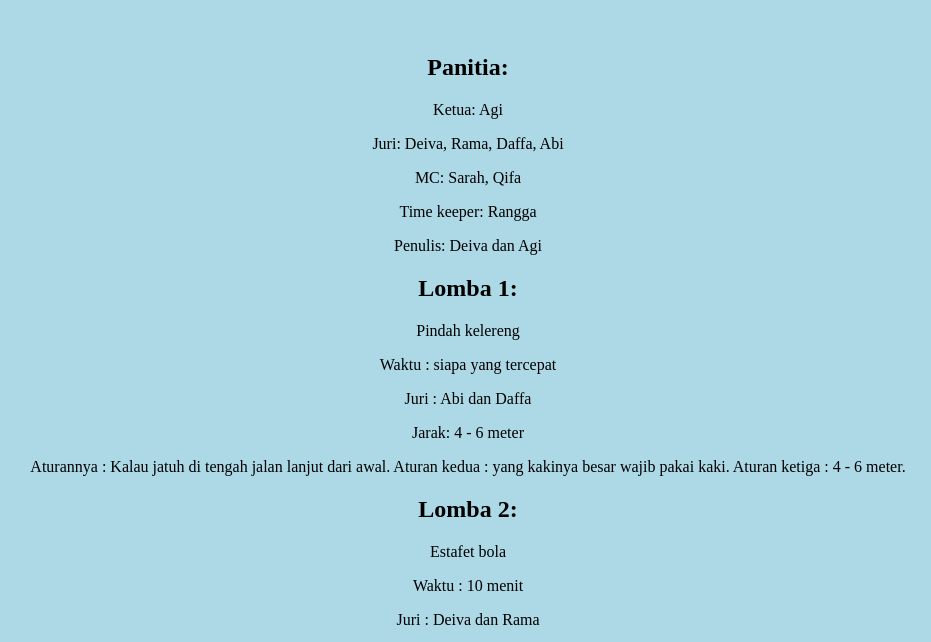
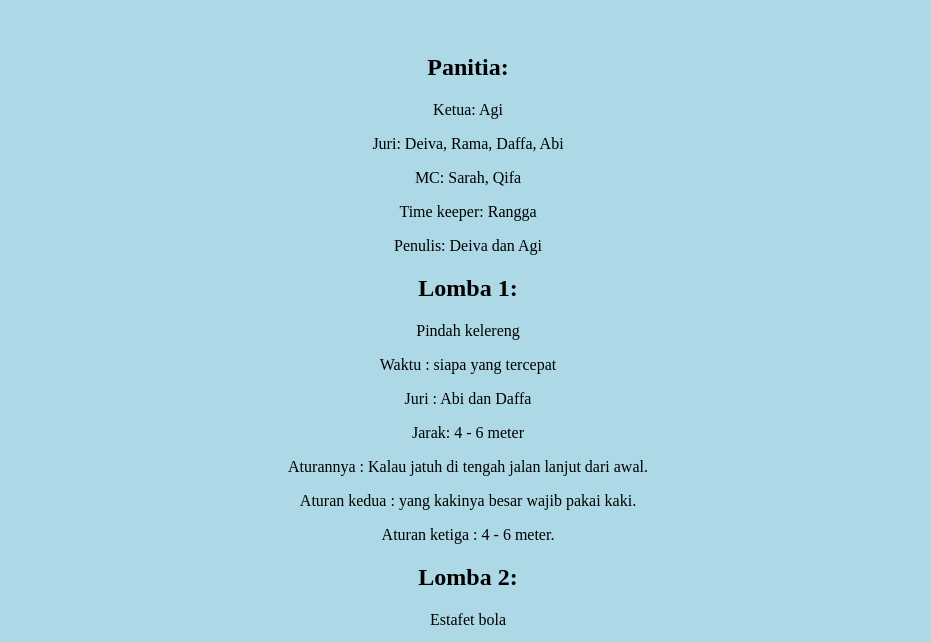
Before and after one commit to Daffa7382466/17kancil.github.io, a plain HTML site: page index.html in a window 1280 px wide. Shown: the part 83-725 px from the top of the page, without its empty margins (172-1103 px from the left). Drawn offline with Linux system fonts and the light colour scheme.

Commit message:
index.html

```diff
--- a/index.html
+++ b/index.html
@@ -26,7 +26,9 @@
     <p>Waktu : siapa yang tercepat</p>
     <p>Juri : Abi dan Daffa</p>
     <p>Jarak: 4 - 6 meter</p>
-    <p>Aturannya : Kalau jatuh di tengah jalan lanjut dari awal. Aturan kedua : yang kakinya besar wajib pakai kaki. Aturan ketiga : 4 - 6 meter.</p>
+    <p>Aturannya : Kalau jatuh di tengah jalan lanjut dari awal.</p>
+    <p>Aturan kedua : yang kakinya besar wajib pakai kaki.</p>
+    <p>Aturan ketiga : 4 - 6 meter.</p>
 
     <h2>Lomba 2:</h2>
     <p>Estafet bola</p>
```
